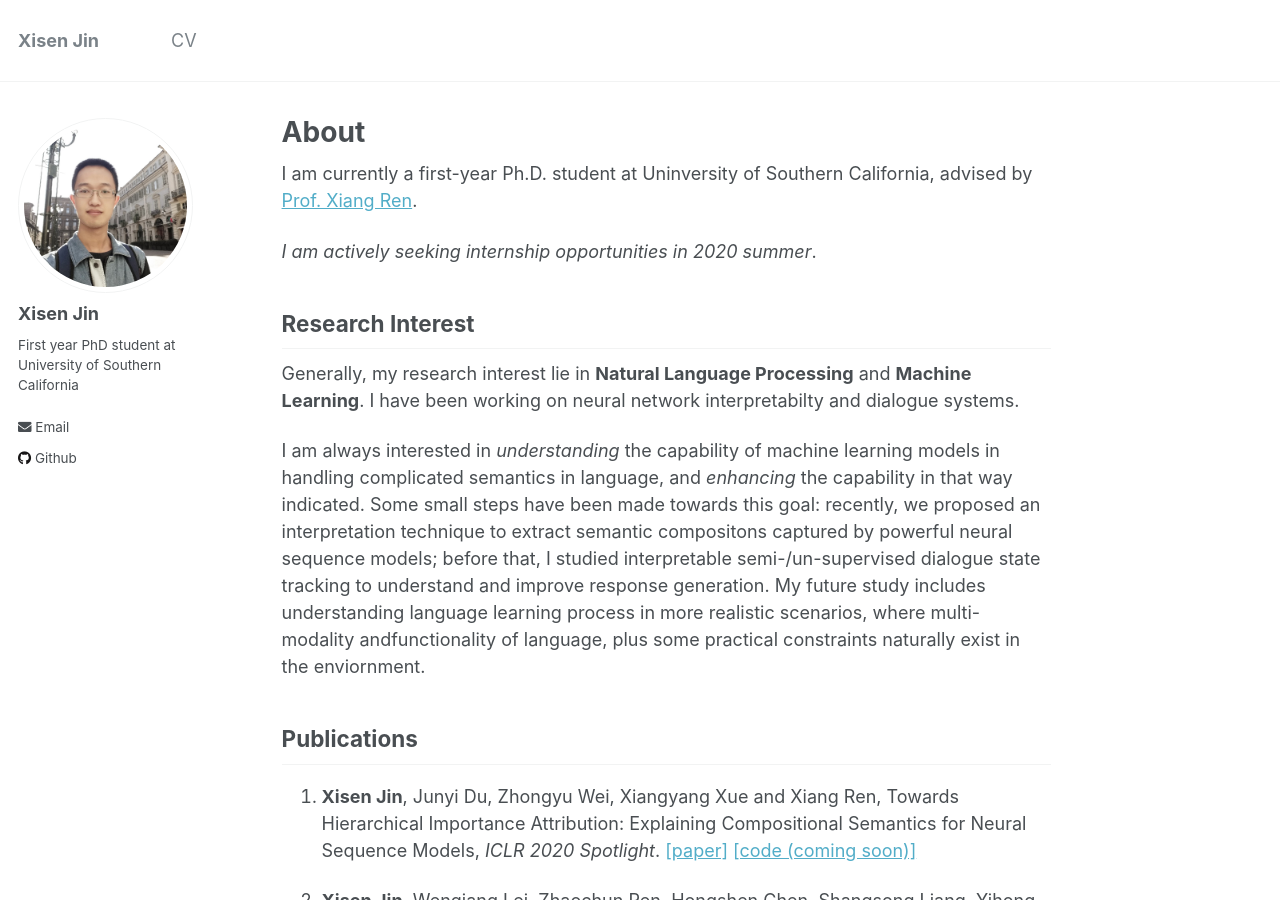
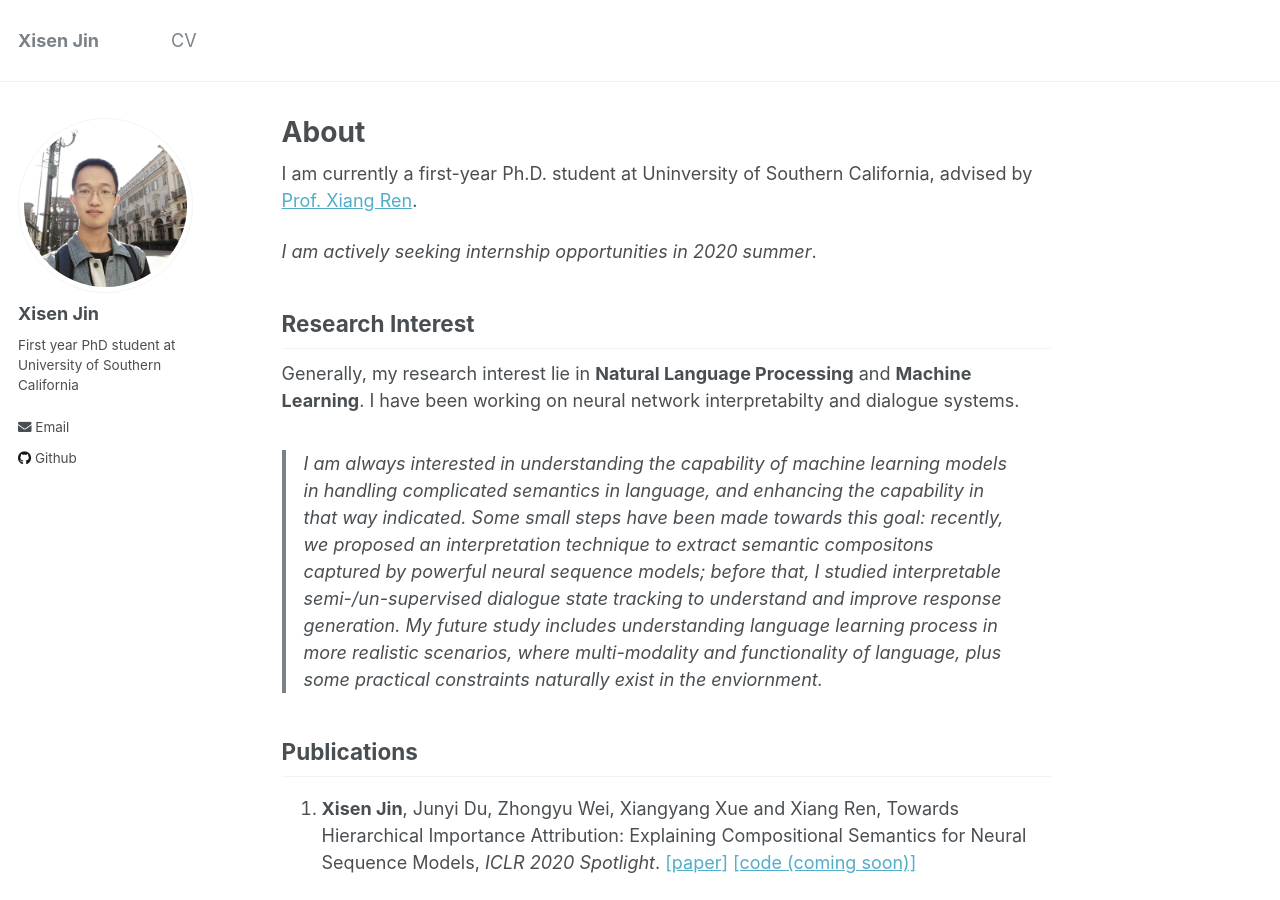
Before and after one commit to AuCson/aucson.github.io, a Jekyll site: the page built from _pages/about.md, in a window 1280 px wide and 900 px high. Built offline with Jekyll 4.4.1, drawn with Linux system fonts in a browser that asks for light colours.

Commit message:
updated research interest

```diff
--- a/_pages/about.md
+++ b/_pages/about.md
@@ -16,7 +16,7 @@ I am currently a first-year Ph.D. student at Uninversity of Southern California,
 
 Generally, my research interest lie in **Natural Language Processing** and **Machine Learning**. I have been working on neural network interpretabilty and dialogue systems.
 
-I am always interested in *understanding* the capability of machine learning models in handling complicated semantics in language, and *enhancing* the capability in that way indicated. Some small steps have been made towards this goal: recently, we proposed an interpretation technique to extract semantic compositons captured by powerful neural sequence models; before that, I studied interpretable semi-/un-supervised dialogue state tracking to understand and improve response generation. My future study includes understanding language learning process in more realistic scenarios, where multi-modality andfunctionality of language, plus some practical constraints naturally exist in the enviornment.
+> I am always interested in *understanding* the capability of machine learning models in handling complicated semantics in language, and *enhancing* the capability in that way indicated. Some small steps have been made towards this goal: recently, we proposed an interpretation technique to extract semantic compositons captured by powerful neural sequence models; before that, I studied interpretable semi-/un-supervised dialogue state tracking to understand and improve response generation. My future study includes understanding language learning process in more realistic scenarios, where multi-modality and functionality of language, plus some practical constraints naturally exist in the enviornment.
 
 ## Publications
 
```
